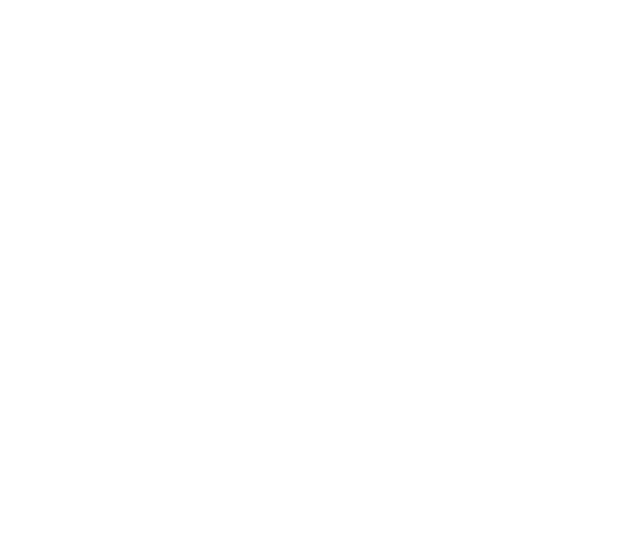
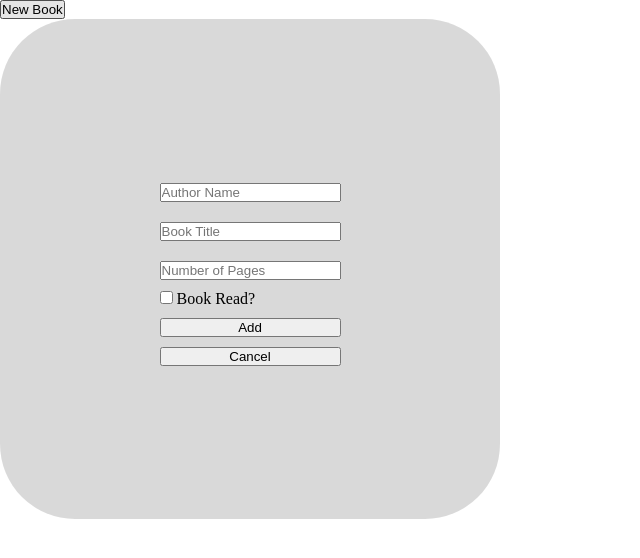
Before and after one commit to astn7278/odin-library, a plain HTML site: page index.html in a window 1280 px wide. Shown: the whole page, without its empty margins (0-640 px from the left). Drawn offline with Linux system fonts and the light colour scheme.

Commit message:
Create skeleton layout and placeholders

```diff
--- a/index.html
+++ b/index.html
@@ -6,7 +6,29 @@
         <link rel="stylesheet" href="styles.css" />
     </head>
     <body>
+        <button id="openModalBtn">New Book</button>
+        <div id="newBookModal">
+            <div class="bookModalContent">
+                <form id="newBookForm">
+                    <label for="authorName"></label>
+                    <input type="text" id="authorName" name="authorName" placeholder="Author Name">
 
+                    <label for="bookTitle"></label>
+                    <input type="text" id="bookTitle" name="bookTitle" placeholder="Book Title">
+
+                    <label for="pageCount"></label>
+                    <input type="text" id="pageCount" name="pageCount" placeholder="Number of Pages">
+
+                    <div id= readBtn>
+                        <input type="checkbox" id="readStatus" name="readStatus">
+                        <label for="readStatus">Book Read?</label>
+                    </div>
+
+                    <input type="submit" value="Add">
+                    <input type="submit" value="Cancel"
+                </form>
+            </div>
+        </div>
         <script src="script.js"></script>
     </body>
 </html>
--- a/script.js
+++ b/script.js
@@ -0,0 +1,10 @@
+const myLibrary = [];
+
+function Book() {
+  // the constructor...
+}
+
+function addBookToLibrary() {
+  let userBook
+  myLibrary.push(userBook);
+}
--- a/styles.css
+++ b/styles.css
@@ -0,0 +1,22 @@
+* {
+    margin: 0;
+    padding: 0;
+    box-sizing: border-box;
+}
+
+
+#newBookForm {
+    display: flex;
+    flex-direction: column;
+    gap: 10px;
+}
+
+#newBookModal {
+    background-color: rgba(0,0,0,0.15);
+    width: 500px;
+    height: 500px;
+    display: flex;
+    justify-content: center;
+    align-items: center;
+    border-radius: 75px;
+}
```
